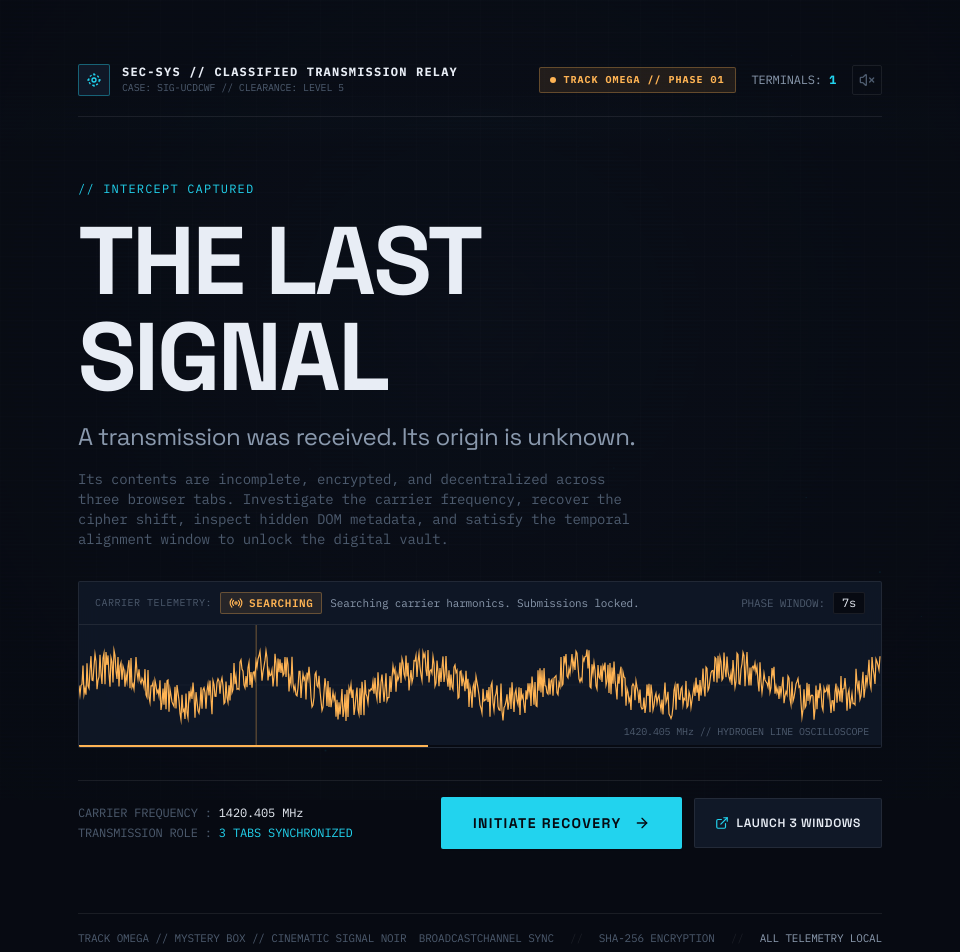
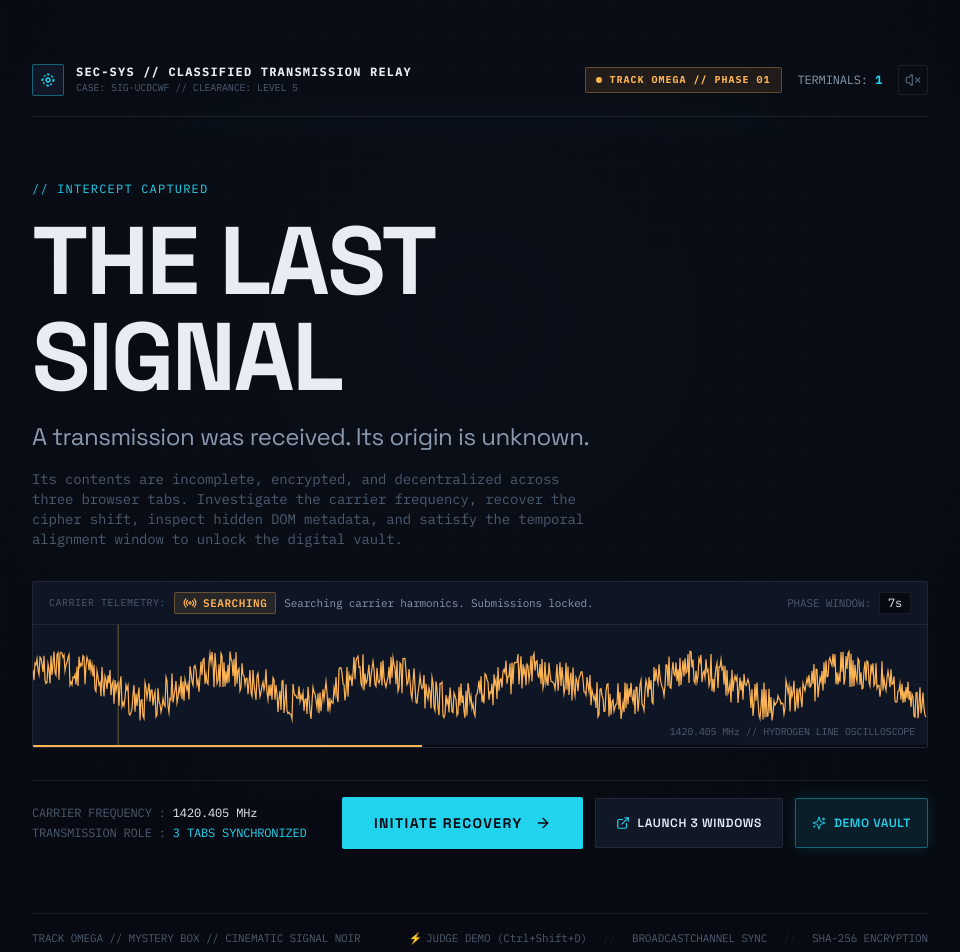
Before and after one commit to spandanjit-ai/THE-LAST-SIGNAL, a React (Vite) app: page / in a window 1280 px wide. Shown: the top 952 px of the page, without its empty margins (160-1120 px from the left). Built offline with nearby package versions, Linux system fonts and the light colour scheme.

Commit message:
fix: wire global Ctrl/Cmd+Shift+D and DEMO VAULT button on landing page to immediately unlock and detonate supernova

```diff
--- a/src/App.tsx
+++ b/src/App.tsx
@@ -17,16 +17,21 @@ const MissionApp: React.FC = () => {
   const { currentRole, setRole, triggerJudgeSolve } = useMission();
   const [showVaultModal, setShowVaultModal] = useState<boolean>(false);
 
-  // Esc key listener to close modal
+  // Global hotkeys (Esc to close, Ctrl/Cmd + Shift + D to open Judge Demo Vault)
   useEffect(() => {
     const handleKeyDown = (e: KeyboardEvent) => {
       if (e.key === 'Escape') {
         setShowVaultModal(false);
       }
+      if ((e.ctrlKey || e.metaKey) && e.shiftKey && (e.key === 'D' || e.key === 'd')) {
+        e.preventDefault();
+        triggerJudgeSolve();
+        setShowVaultModal(true);
+      }
     };
     window.addEventListener('keydown', handleKeyDown);
     return () => window.removeEventListener('keydown', handleKeyDown);
-  }, []);
+  }, [triggerJudgeSolve]);
 
   // If no role parameter is set in URL, display the Landing Screen
   if (!currentRole) {
@@ -37,13 +42,19 @@ const MissionApp: React.FC = () => {
           onStartMission={(role: MissionRole = 'transmission') => {
             setRole(role);
           }}
+          onDemoSolve={() => {
+            triggerJudgeSolve();
+            setShowVaultModal(true);
+          }}
         />
+
         {showVaultModal && (
           <VaultReveal onClose={() => setShowVaultModal(false)} />
         )}
       </main>
     );
   }
+
 
   // Active Mission View
   return (
--- a/src/components/landing/LandingScreen.tsx
+++ b/src/components/landing/LandingScreen.tsx
@@ -8,14 +8,20 @@ import {
   Volume2,
   VolumeX,
   RotateCcw,
+  Sparkles,
 } from 'lucide-react';
-
 
 interface LandingScreenProps {
   onStartMission: (role?: MissionRole) => void;
+  onDemoSolve?: () => void;
 }
 
-export const LandingScreen: React.FC<LandingScreenProps> = ({ onStartMission }) => {
+export const LandingScreen: React.FC<LandingScreenProps> = ({
+  onStartMission,
+  onDemoSolve,
+}) => {
+
+
   const {
     state,
     connectedTabs,
@@ -147,6 +153,17 @@ export const LandingScreen: React.FC<LandingScreenProps> = ({ onStartMission })
               <ExternalLink className="w-3.5 h-3.5 text-signal-cyan" />
               <span>LAUNCH 3 WINDOWS</span>
             </button>
+
+            {onDemoSolve && (
+              <button
+                onClick={onDemoSolve}
+                className="px-4 py-4 rounded border border-signal-cyan/40 bg-signal-cyan/10 hover:bg-signal-cyan/20 text-signal-cyan font-display font-semibold text-xs tracking-wider uppercase flex items-center justify-center gap-2 transition-all shadow-[0_0_15px_rgba(34,211,238,0.15)] active:scale-95"
+                title="Instant demo unlock with Supernova burst (Shortcut: Ctrl+Shift+D)"
+              >
+                <Sparkles className="w-3.5 h-3.5 text-signal-cyan animate-pulse" />
+                <span>DEMO VAULT</span>
+              </button>
+            )}
           </div>
         </div>
       </div>
@@ -155,11 +172,19 @@ export const LandingScreen: React.FC<LandingScreenProps> = ({ onStartMission })
       <footer className="border-t border-noir-border pt-4 flex flex-wrap items-center justify-between gap-3 font-mono text-[11px] text-signal-dim">
         <div>TRACK OMEGA // MYSTERY BOX // CINEMATIC SIGNAL NOIR</div>
         <div className="flex items-center gap-4">
+          {onDemoSolve && (
+            <button
+              onClick={onDemoSolve}
+              className="text-signal-dim hover:text-signal-cyan transition-colors flex items-center gap-1 font-mono"
+            >
+              <span>⚡</span>
+              <span>JUDGE DEMO (Ctrl+Shift+D)</span>
+            </button>
+          )}
+          <span className="text-noir-border">//</span>
           <span>BROADCASTCHANNEL SYNC</span>
           <span className="text-noir-border">//</span>
           <span>SHA-256 ENCRYPTION</span>
-          <span className="text-noir-border">//</span>
-          <span className="text-signal-muted">ALL TELEMETRY LOCAL</span>
         </div>
       </footer>
     </div>
--- a/src/engine/missionReducer.ts
+++ b/src/engine/missionReducer.ts
@@ -209,8 +209,11 @@ export function missionReducer(state: MissionState, action: MissionAction): Miss
         currentPhase: 'STABLE',
         phaseSecondsRemaining: 10,
         phaseProgress: 100,
+        unlockStatus: 'UNLOCKED',
+        unlockedAt: now,
         error: null,
       };
+
     }
 
     case 'UPDATE_TEMPORAL_PHASE': {
```
